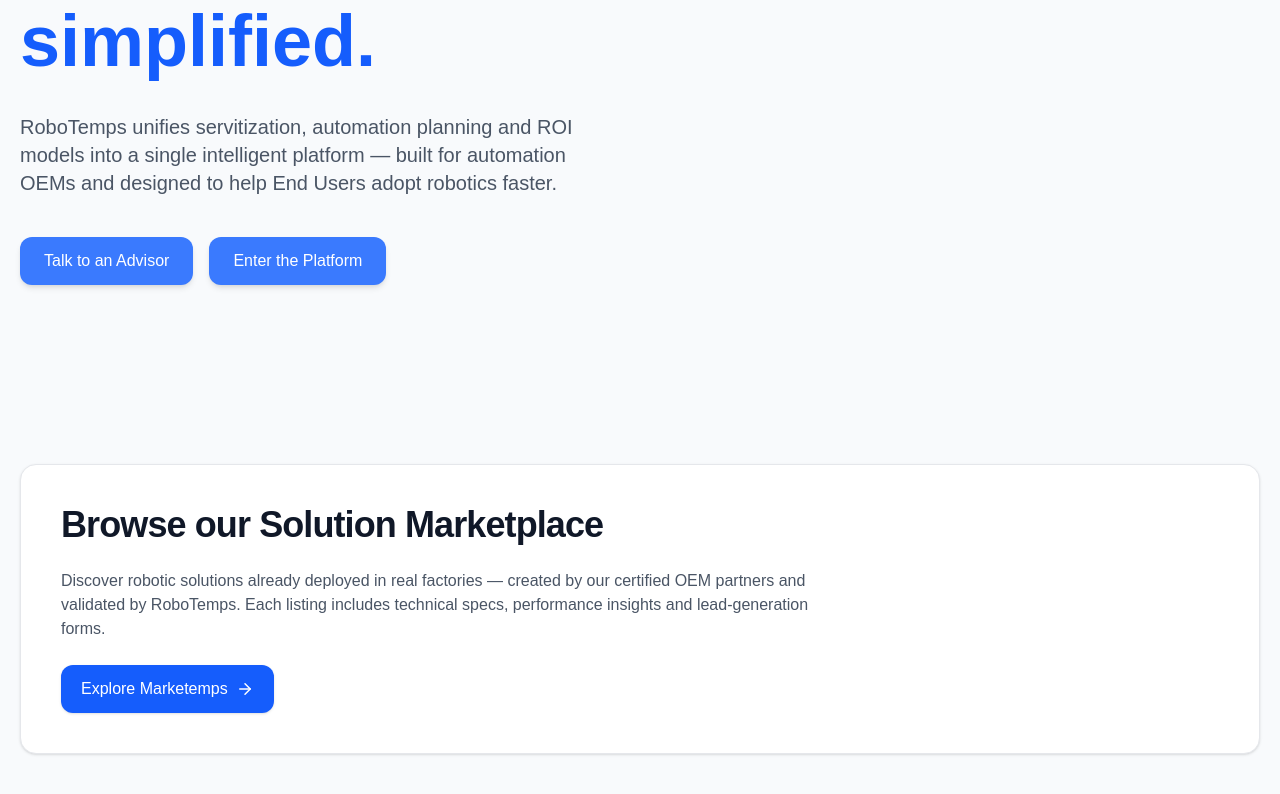
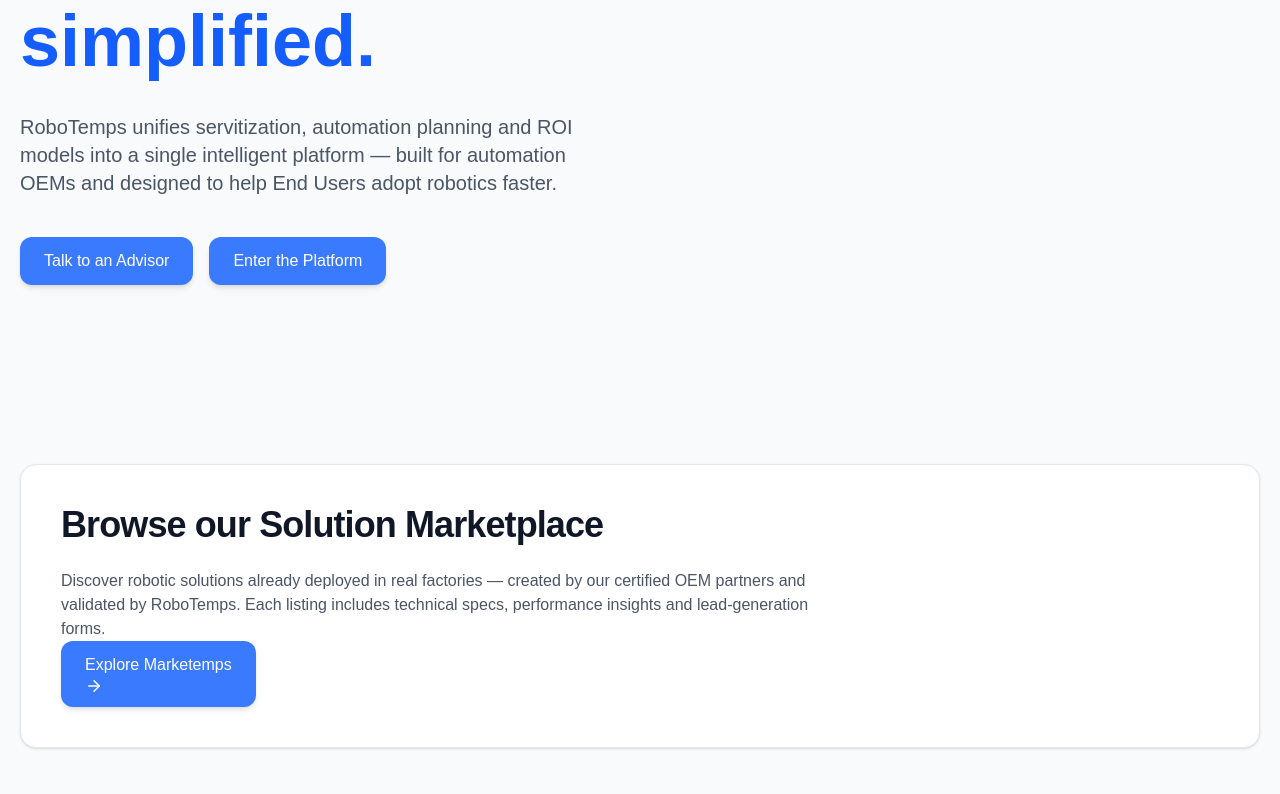
Before and after one commit to LuEc-UR/RoboTemps, a Next.js app: page /marketing in a window 1280 px wide. Shown: the part 256-1050 px from the top of the page. Built offline with nearby package versions, Linux system fonts and the light colour scheme.

Commit message:
Home Button modified

```diff
--- a/app/marketing/page.tsx
+++ b/app/marketing/page.tsx
@@ -55,12 +55,11 @@
             Each listing includes technical specs, performance insights and lead-generation forms.
           </p>
 
-          <Link href="/marketing/marketemps">
-            <button className="mt-6 px-5 py-3 rounded-xl bg-blue-600 text-white font-medium shadow hover:bg-blue-700 transition flex items-center gap-2">
+          <Button href="/marketing/marketemps">
               Explore Marketemps
               <ArrowRight size={18} />
-            </button>
-          </Link>
+          </Button>
+
         </div>
       </section>
 
```
